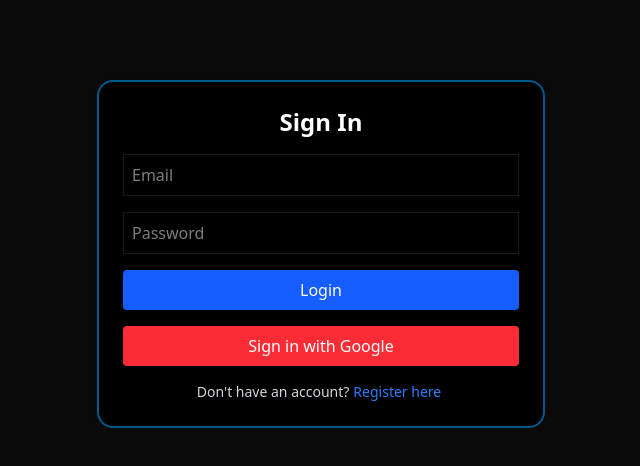
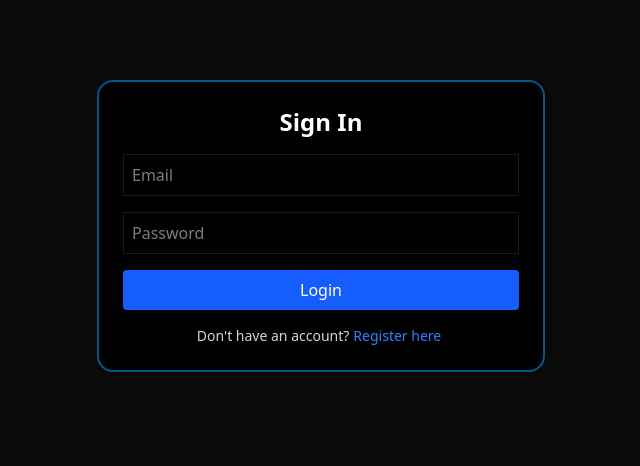
Before and after one commit to Rahulkrpd/Sago, a Next.js app: page /auth/signin in a window 1280 px wide. Shown: the top 466 px of the page, without its empty margins (319-959 px from the left). Built offline with nearby package versions, Linux system fonts and the light colour scheme; no server answers.

Commit message:
temporary google provider  disable

```diff
--- a/src/app/auth/register/page.tsx
+++ b/src/app/auth/register/page.tsx
@@ -12,7 +12,7 @@ export default function RegisterPage() {
 
     const router = useRouter();
     const [formLoading, setFormLoading] = useState(false);
-    const [googleLoading, setGoogleLoading] = useState(false);
+    // const [googleLoading, setGoogleLoading] = useState(false);
 
     const handleRegister = async (e: React.FormEvent<HTMLFormElement>) => {
         e.preventDefault();
@@ -39,10 +39,10 @@ export default function RegisterPage() {
         }
     };
 
-    const handleGoogleSignIn = async () => {
+  /*   const handleGoogleSignIn = async () => {
         setGoogleLoading(true);
         await signIn('google', { callbackUrl: '/home' });
-    };
+    }; */
 
     return (
         <div className="max-w-md mx-auto mt-20 p-6 bg-black rounded-2xl border-sky-800 border-2 shadow">
@@ -66,13 +66,13 @@ export default function RegisterPage() {
                 </button>
             </form>
 
-            <button
+          {/*   <button
                 onClick={handleGoogleSignIn}
                 disabled={googleLoading}
                 className="w-full mt-4 flex justify-center items-center gap-2 bg-red-500 text-white p-2 rounded hover:font-bold"
             >
                 {googleLoading ? <Loading /> : 'Sign up with Google'}
-            </button>
+            </button> */}
 
             <p className="text-sm text-center text-gray-300 mt-4">
                 Already have an account?
--- a/src/app/auth/signin/page.tsx
+++ b/src/app/auth/signin/page.tsx
@@ -8,7 +8,7 @@ export default function SignInPage() {
     const [form, setForm] = useState({ email: '', password: '' })
     const router = useRouter()
     const [loginLoading, setLoginLoading] = useState(false)
-    const [googleLoading, setGoogleLoading] = useState(false)
+    // const [googleLoading, setGoogleLoading] = useState(false)
 
     const handleLogin = async (e: React.FormEvent<HTMLFormElement>) => {
         e.preventDefault()
@@ -29,12 +29,12 @@ export default function SignInPage() {
         setLoginLoading(false)
     }
 
-    const handleGoogleLogin = async () => {
+  /*   const handleGoogleLogin = async () => {
         setGoogleLoading(true)
         await signIn('google', { callbackUrl: '/home' })
         // No need to setGoogleLoading(false) because it redirects
     }
-
+ */
     return (
         <div className="max-w-md mx-auto mt-20 p-6 bg-black rounded-2xl border-sky-800 border-2 shadow">
             <h2 className="text-2xl font-semibold mb-4 text-center text-white">Sign In</h2>
@@ -63,14 +63,14 @@ export default function SignInPage() {
                 </button>
             </form>
 
-            <button
+           {/*  <button
                 onClick={handleGoogleLogin}
                 disabled={googleLoading}
                 className="w-full mt-4 bg-red-500 text-white p-2 rounded flex justify-center items-center gap-2"
             >
                 {googleLoading ? <Loading /> : 'Sign in with Google'}
             </button>
-
+ */}
             <p className="text-sm text-center text-gray-300 mt-4">
                 Don&apos;t have an account?
                 <button
```
